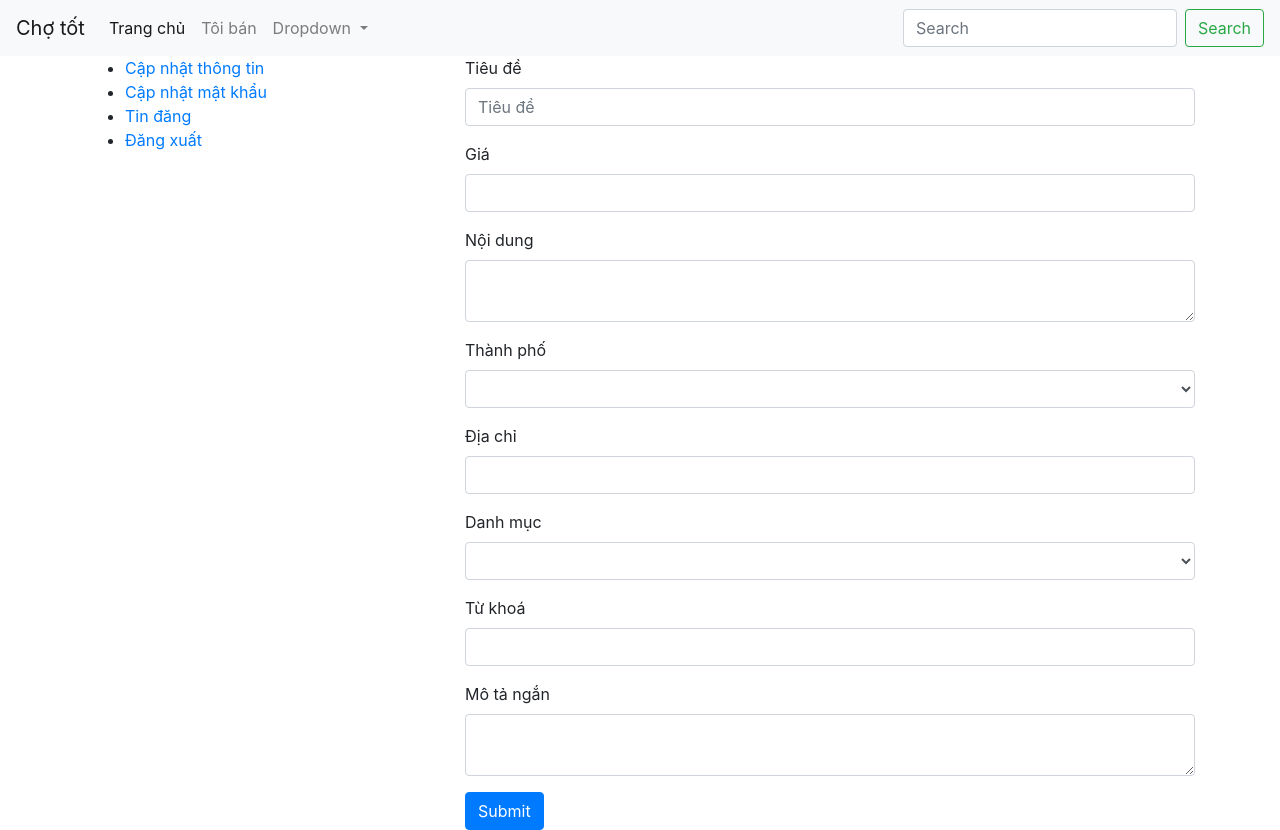
After one commit to lrandom/chotot, a PHP site: page /chotot/items/add.php in a window 1280 px wide. The commit adds this page. Run offline with PHP 8.4, Linux system fonts and the light colour scheme; the visitor is signed in with stand-in values (Sample User, id 1); lists and menus that the app fills with data are empty.

Commit message:
thêm form đăng tin

```diff
--- /dev/null
+++ b/commons/user_menu.php
@@ -0,0 +1,19 @@
+<div class="vertical-menu">
+    <ul>
+        <li>
+            <a href="update_profile.php">Cập nhật thông tin</a>
+        </li>
+
+        <li>
+            <a href="update_pwd.php">Cập nhật mật khẩu</a>
+        </li>
+
+        <li>
+            <a href="items/index.php">Tin đăng</a>
+        </li>
+
+        <li>
+            <a href="?logout">Đăng xuất</a>
+        </li>
+    </ul>
+</div>
--- /dev/null
+++ b/items/add.php
@@ -0,0 +1,78 @@
+<?php
+ session_start();
+ if(!isset($_SESSION['user'])){
+    header("Location:login.php");
+ }
+ if(isset($_GET['logout'])){
+     //viết code xử lý đăng xuất ở đây luôn
+ }
+?>
+<!DOCTYPE html>
+<html lang="en">
+<?php require_once '../commons/header.php' ?>
+
+<body>
+    <?php require_once '../commons/nav.php' ?>
+    <div class="container">
+        <div class="row">
+            <div class="col-md-4 col-xs-12">
+                <?php require_once '../commons/user_menu.php'?>
+            </div>
+            <!--cột trái-->
+
+            <div class="col-md-8 col-xs-12">
+                <form>
+                    <div class="form-group">
+                        <label>Tiêu đề</label>
+                        <input type="text" name="title" class="form-control" placeholder="Tiêu đề">
+                    </div>
+
+                    <div class="form-group">
+                        <label>Giá</label>
+                        <input type="number" name="price" class="form-control" placehoder="Giá">
+                    </div>
+
+                    <div class="form-group">
+                        <label>Nội dung</label>
+                        <textarea class="form-control" name="content"></textarea>
+                    </div>
+
+                    <div class="form-group">
+                        <label>Thành phố</label>
+                        <select class="form-control" name="id_city">
+                            <!--dùng vòng lặp-->
+                        </select>
+                    </div>
+
+
+                    <div class="form-group">
+                        <label>Địa chỉ</label>
+                        <input class="form-control" type="text" name="address"></input>
+                    </div>
+
+                    <div class="form-group">
+                        <label>Danh mục</label>
+                        <select class="form-control" name="id_category">
+                            <!--dùng vòng lặp-->
+                        </select>
+                    </div>
+
+                    <div class="form-group">
+                        <label>Từ khoá</label>
+                        <input class="form-control" type="text" name="keyword"></input>
+                    </div>
+
+                    <div class="form-group">
+                        <label>Mô tả ngắn</label>
+                        <textarea class="form-control" name="description"></textarea>
+                    </div>
+                    <button type="submit" class="btn btn-primary">Submit</button>
+                </form>
+            </div>
+            <!--cột phải-->
+        </div>
+    </div>
+    <?php require_once '../commons/footer.php' ?>
+</body>
+
+</html>
```
Also changed, not shown: items/index.php (added, +33 -0 lines), login.php (+12 -13 lines), profile.php (+18 -7 lines), items/edit.php (added).
